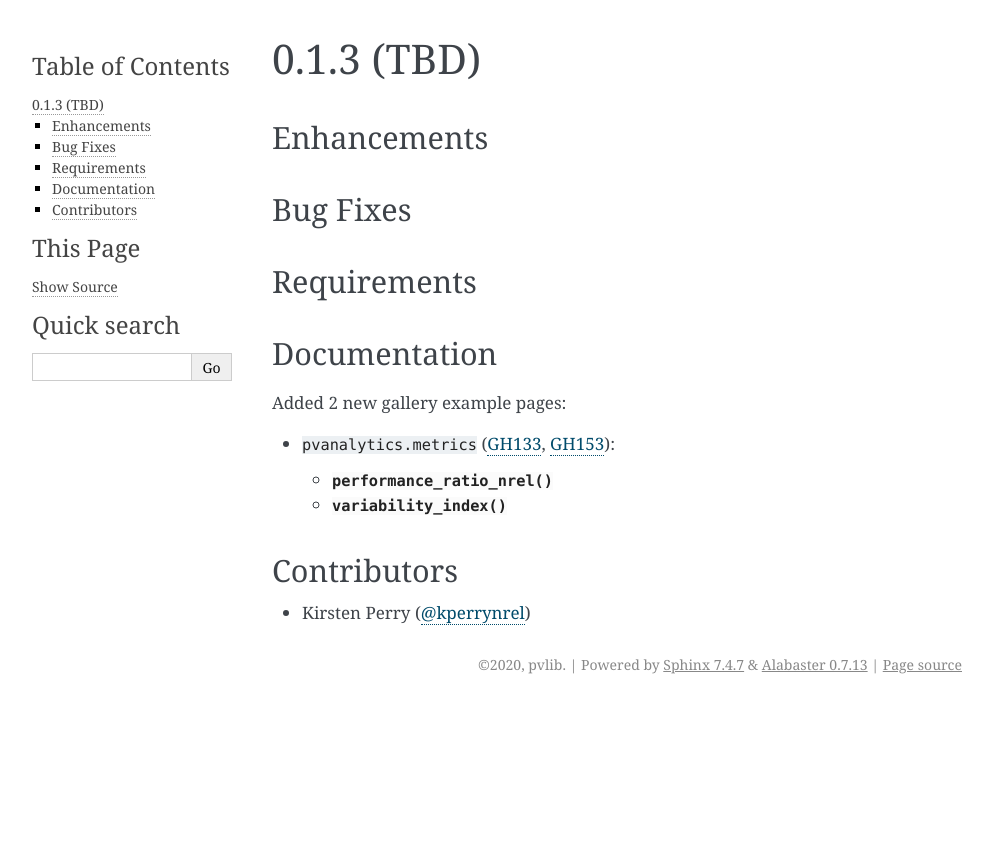
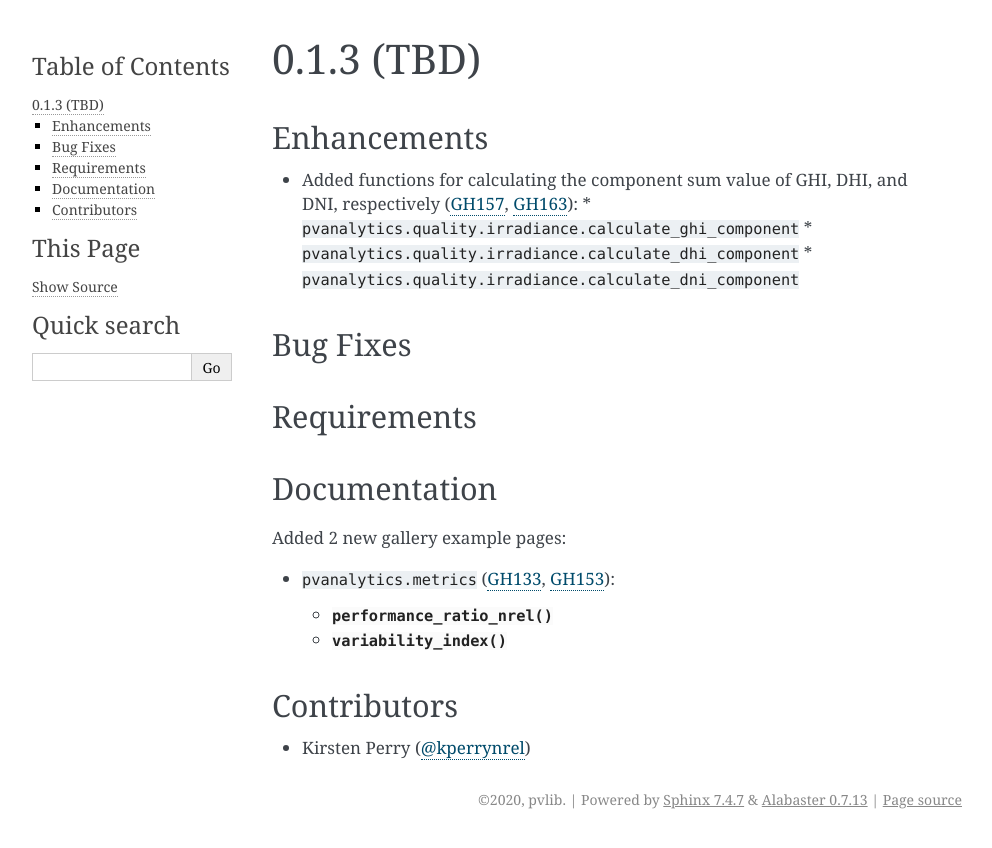
Before and after one commit to pvlib/pvanalytics, a Sphinx documentation site: the page built from docs/whatsnew/0.1.3.rst, in a window 1280 px wide. Shown: the top 848 px of the page, without its empty margins (148-1140 px from the left). Built offline with Sphinx 7.4.7, drawn with Linux system fonts in a browser that asks for light colours; pages that are not in the unit, such as notebooks, are missing from menus.

Commit message:
Added to the whatsnew doc

```diff
--- a/docs/whatsnew/0.1.3.rst
+++ b/docs/whatsnew/0.1.3.rst
@@ -5,7 +5,10 @@
 
 Enhancements
 ~~~~~~~~~~~~
-
+* Added functions for calculating the component sum value of GHI, DHI, and DNI, respectively (:issue:`157`, :pull:`163`):
+  * ``pvanalytics.quality.irradiance.calculate_ghi_component``
+  * ``pvanalytics.quality.irradiance.calculate_dhi_component``
+  * ``pvanalytics.quality.irradiance.calculate_dni_component``
 
 Bug Fixes
 ~~~~~~~~~
```
